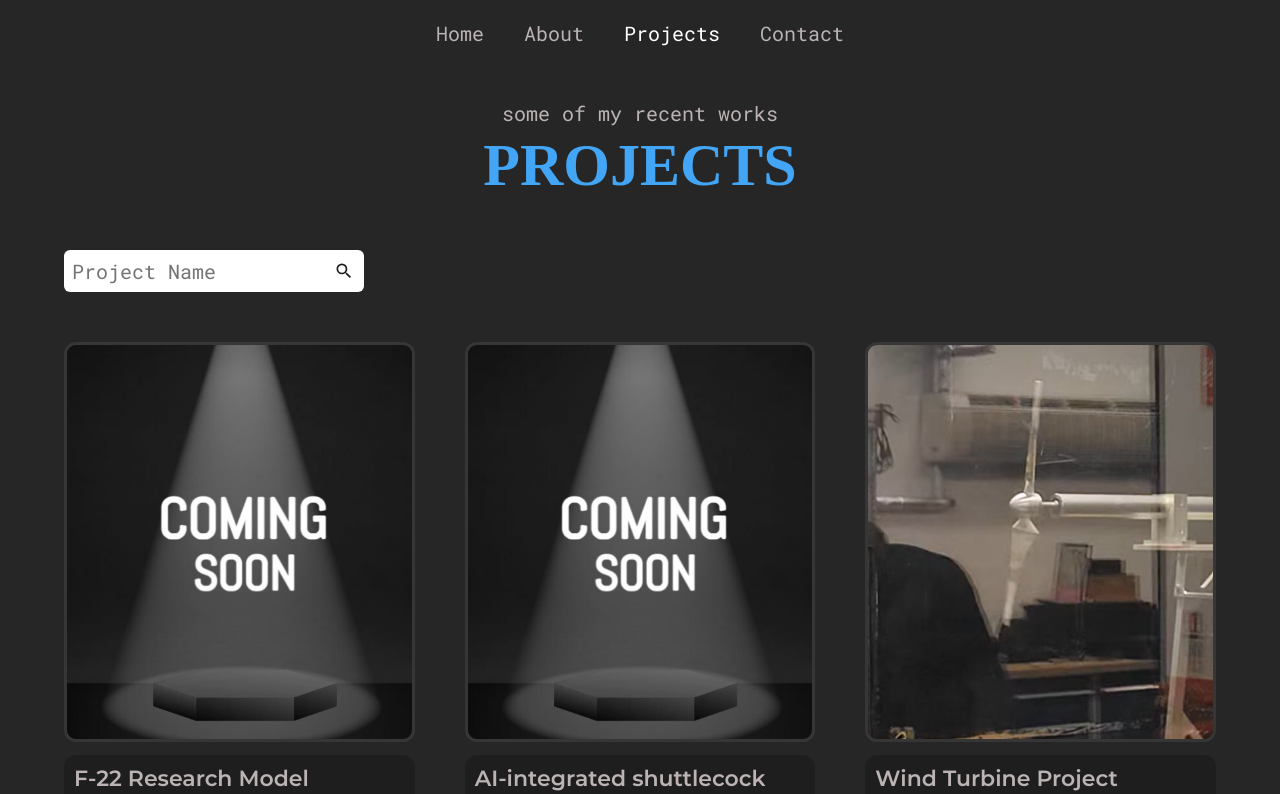
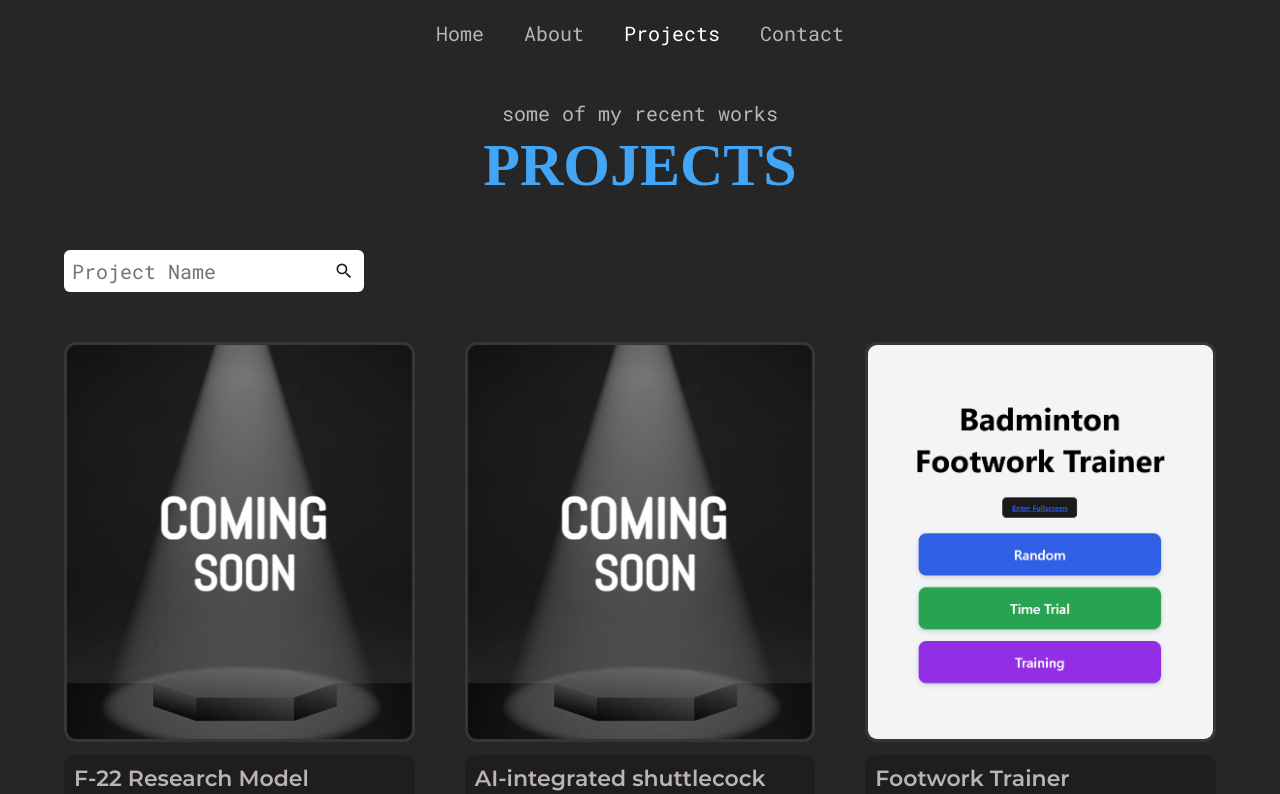
Before and after one commit to dtt23/DhruvPortfolio, a React (Create React App) app: page /#/projects in a window 1280 px wide. Shown: the top 794 px of the page. Built offline with nearby package versions, Linux system fonts and the light colour scheme; the HTML template or start-up script is replaced by a standard one; a web font is replaced by a local one.

Commit message:
Footwork Trainer image

```diff
--- a/src/assets/data/projects.js
+++ b/src/assets/data/projects.js
@@ -10,6 +10,7 @@ import AlexaImg from '../images/alexa.jpg';
 import CameraImg from '../images/SCam.png';
 import CarImg from '../images/BCar.png';
 import TurbineImg from '../images/WTurbine.png';
+import TrainerImg from '../images/FTrainer.png';
 
 const projects = [
   {
@@ -25,6 +26,13 @@ const projects = [
     desc: 'Using machine learning and real-time tracking to adjust speed, angle, and trajectory, providing precise and adaptive training for badminton players.',
     img: ComingSoonImg,
     cs: 1,
+  },
+  {
+    id: uuidv4(),
+    name: 'Footwork Trainer',
+    desc: 'Footwork Trainer is a browser-based tool that helps badminton players improve footwork, agility, and reaction speed using randomized cues and adjustable timing. View at: https://dtt23.github.io/footworkTrainer/',
+    img: TrainerImg,
+    cs: 0,
   },
   {
     id: uuidv4(),
```
Also changed, not shown: src/assets/images/FTrainer.png (added).
